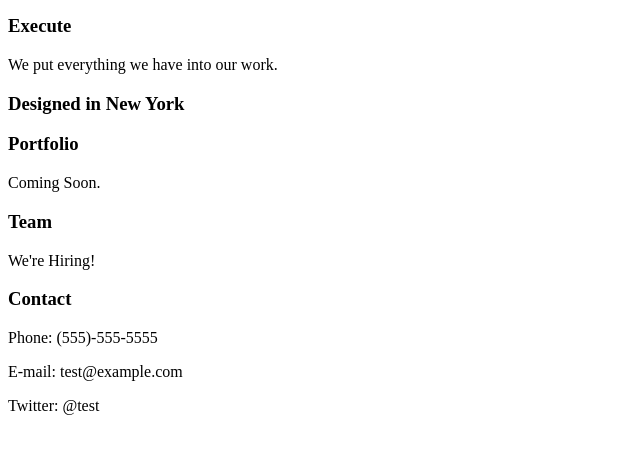
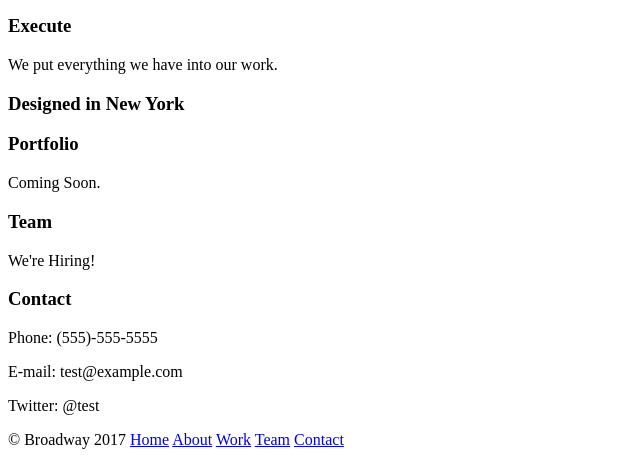
Before and after one commit to mafro28/broadway, a plain HTML site: page index.html in a window 1280 px wide. Shown: the part 545-1010 px from the top of the page, without its empty margins (0-640 px from the left). Before the commit the page ends 976 px from the top, so only its background shows below. Drawn offline with Linux system fonts and the light colour scheme.

Commit message:
Completed Footer Section

```diff
--- a/index.html
+++ b/index.html
@@ -80,7 +80,13 @@
   <!-- Footer Section -->
 
   <div class="footer">
-
+    <p>© Broadway 2017
+      <a class="bottom-nav" href="#home">Home</a>
+      <a class="bottom-nav" href="#about">About</a>
+      <a class="bottom-nav "href="#work">Work</a>
+      <a class="bottom-nav "href="#team">Team</a>
+      <a class="bottom-nav" href="#contact">Contact</a>
+    </p>
   </div>
 
   </body>
```
